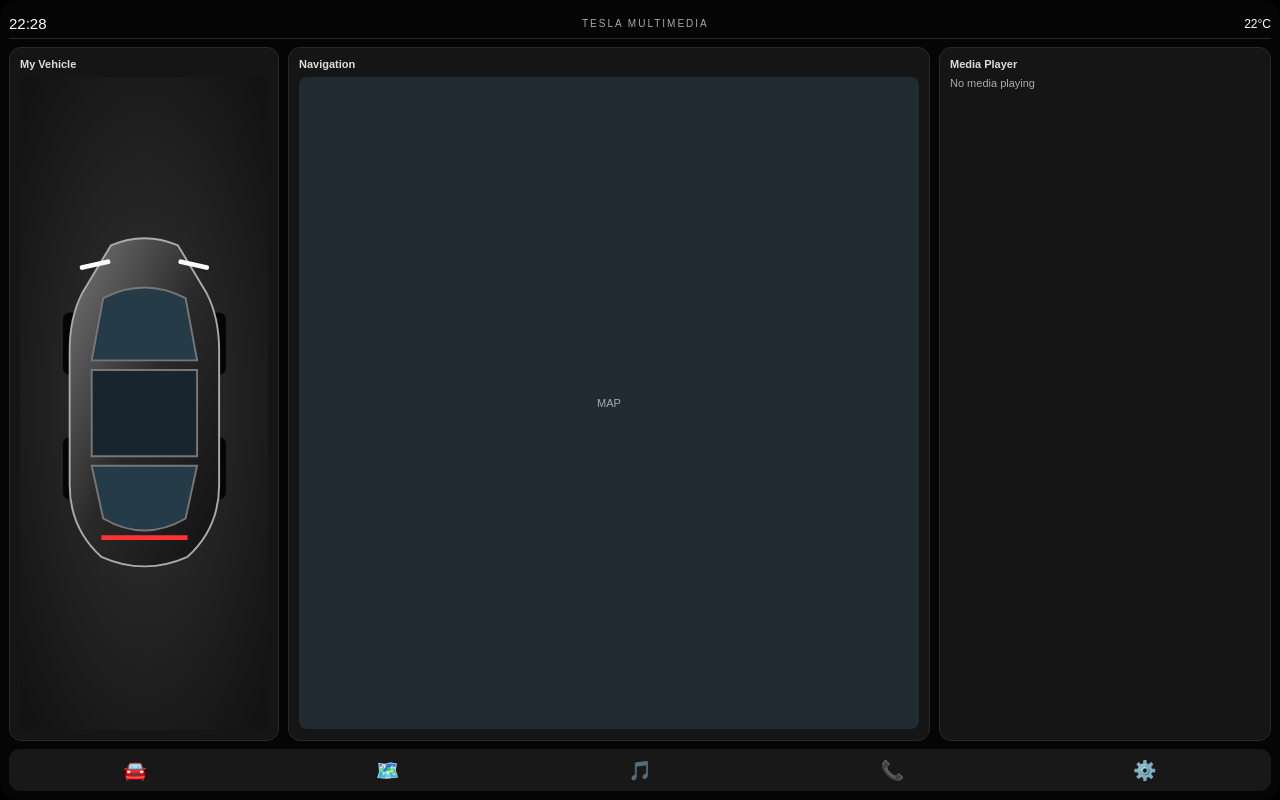
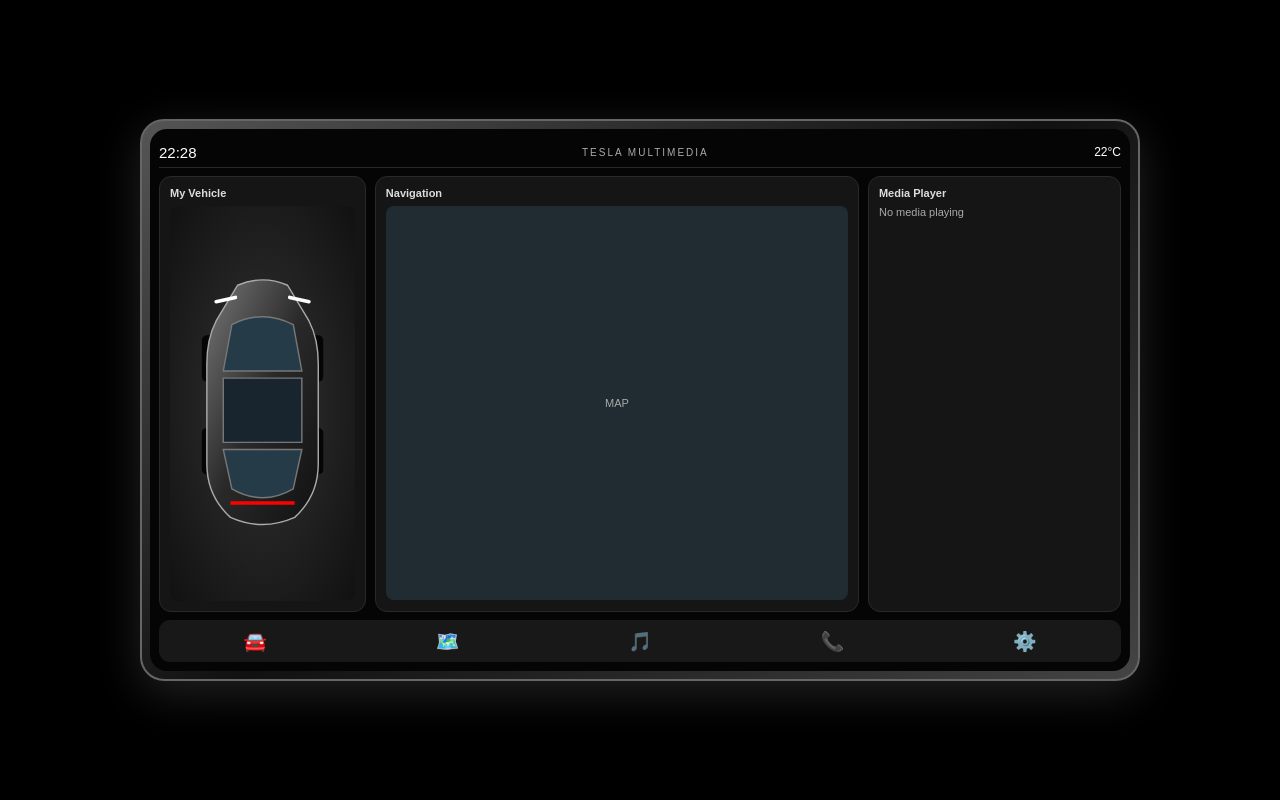
Before and after one commit to deltaforce20071013-prog/Tesla-Multimedia, a plain HTML site: page index.html in a window 1280 px wide. Drawn offline with Linux system fonts and the light colour scheme.

Commit message:
Update index.html 4

```diff
--- a/index.html
+++ b/index.html
@@ -5,24 +5,42 @@
   <meta charset="UTF-8">
   <meta name="viewport" content="width=device-width, initial-scale=1.0, maximum-scale=1.0, user-scalable=no">
   <meta name="theme-color" content="#000000">
+
   <title>Tesla Multimedia</title>
-  <link rel="stylesheet" href="style.css?v=2">
+
+  <link rel="stylesheet" href="style.css?v=7">
 </head>
+
 <body>
 
+  <div id="stage">
+
+    <div id="monitor">
+
       <div id="app">
+
+        <!-- TOP BAR -->
         <header class="top-bar">
           <div class="time" id="clock">00:00</div>
           <div class="status">TESLA MULTIMEDIA</div>
           <div class="temperature">22°C</div>
         </header>
 
+        <!-- MAIN DISPLAY -->
         <main id="main-screen">
+
+          <!-- VEHICLE -->
           <section id="vehicle-section">
+
             <h2>My Vehicle</h2>
 
             <div class="vehicle-placeholder">
-  <svg viewBox="0 0 220 360" width="85%" height="85%">
+
+              <svg viewBox="0 0 220 360"
+                   width="85%"
+                   height="85%"
+                   xmlns="http://www.w3.org/2000/svg">
+
                 <defs>
                   <linearGradient id="carPaint" x1="0" y1="0" x2="1" y2="1">
                     <stop offset="0%" stop-color="#777"/>
@@ -30,50 +48,113 @@
                     <stop offset="100%" stop-color="#111"/>
                   </linearGradient>
                 </defs>
+
+                <!-- Wheels -->
                 <rect x="25" y="85" width="22" height="65" rx="7" fill="#050505"/>
                 <rect x="173" y="85" width="22" height="65" rx="7" fill="#050505"/>
                 <rect x="25" y="215" width="22" height="65" rx="7" fill="#050505"/>
                 <rect x="173" y="215" width="22" height="65" rx="7" fill="#050505"/>
-    <path d="M75 15 Q110 0 145 15 L175 65 Q188 90 188 125 L188 265 Q188 310 155 340 Q110 360 65 340 Q32 310 32 265 L32 125 Q32 90 45 65 Z"
-      fill="url(#carPaint)" stroke="#aaa" stroke-width="2"/>
-    <path d="M67 70 Q110 48 153 70 L165 135 L55 135 Z"
-      fill="#263b48" stroke="#777" stroke-width="2"/>
-    <path d="M55 145 L165 145 L165 235 L55 235 Z"
-      fill="#18252e" stroke="#777" stroke-width="2"/>
-    <path d="M55 245 L165 245 L153 300 Q110 325 67 300 Z"
-      fill="#263b48" stroke="#777" stroke-width="2"/>
-    <path d="M45 38 L72 32 M175 38 L148 32"
-      stroke="#fff" stroke-width="5" stroke-linecap="round"/>
-    <path d="M65 320 L155 320" stroke="#f33" stroke-width="5"/>
+
+                <!-- Car body -->
+                <path
+                  d="M75 15 Q110 0 145 15
+                  L175 65 Q188 90 188 125
+                  L188 265 Q188 310 155 340
+                  Q110 360 65 340
+                  Q32 310 32 265
+                  L32 125 Q32 90 45 65 Z"
+                  fill="url(#carPaint)"
+                  stroke="#aaa"
+                  stroke-width="2"/>
+
+                <!-- Front glass -->
+                <path
+                  d="M67 70 Q110 48 153 70
+                  L165 135 L55 135 Z"
+                  fill="#263b48"
+                  stroke="#777"
+                  stroke-width="2"/>
+
+                <!-- Roof glass -->
+                <path
+                  d="M55 145 L165 145
+                  L165 235 L55 235 Z"
+                  fill="#18252e"
+                  stroke="#777"
+                  stroke-width="2"/>
+
+                <!-- Rear glass -->
+                <path
+                  d="M55 245 L165 245
+                  L153 300 Q110 325 67 300 Z"
+                  fill="#263b48"
+                  stroke="#777"
+                  stroke-width="2"/>
+
+                <!-- Headlights -->
+                <path d="M45 38 L72 32"
+                  stroke="white"
+                  stroke-width="5"
+                  stroke-linecap="round"/>
+
+                <path d="M175 38 L148 32"
+                  stroke="white"
+                  stroke-width="5"
+                  stroke-linecap="round"/>
+
+                <!-- Rear lights -->
+                <path d="M65 320 L155 320"
+                  stroke="red"
+                  stroke-width="5"/>
+
               </svg>
+
             </div>
 
           </section>
 
+          <!-- NAVIGATION -->
           <section id="navigation-section">
+
             <h2>Navigation</h2>
+
             <div class="map-placeholder">
               MAP
             </div>
+
           </section>
 
+          <!-- MUSIC -->
           <section id="music-section">
+
             <h2>Media Player</h2>
+
             <div class="music-placeholder">
               No media playing
             </div>
+
           </section>
+
         </main>
 
+        <!-- BOTTOM MENU -->
         <nav class="bottom-menu">
-      <button>🚘</button>
-      <button>🗺️</button>
-      <button>🎵</button>
-      <button>📞</button>
-      <button>⚙️</button>
+
+          <button aria-label="Vehicle">🚘</button>
+          <button aria-label="Navigation">🗺️</button>
+          <button aria-label="Music">🎵</button>
+          <button aria-label="Phone">📞</button>
+          <button aria-label="Settings">⚙️</button>
+
         </nav>
+
       </div>
 
-  <script src="script.js"></script>
+    </div>
+
+  </div>
+
+  <script src="script.js?v=7"></script>
+
 </body>
 </html>
```
Lines whose indentation alone changed are shown as unchanged.
